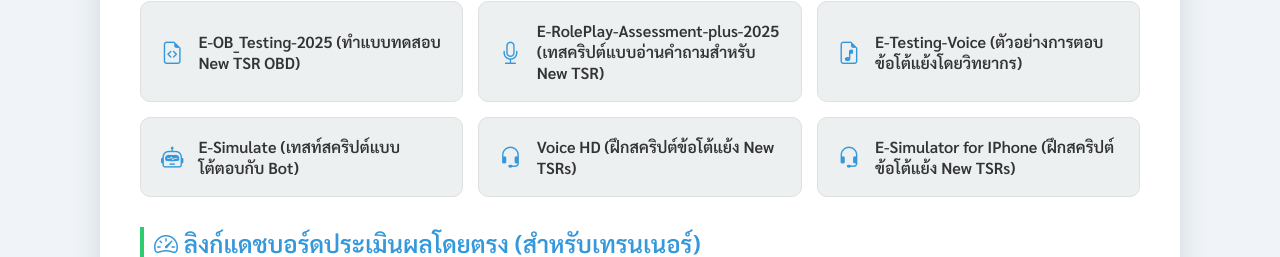
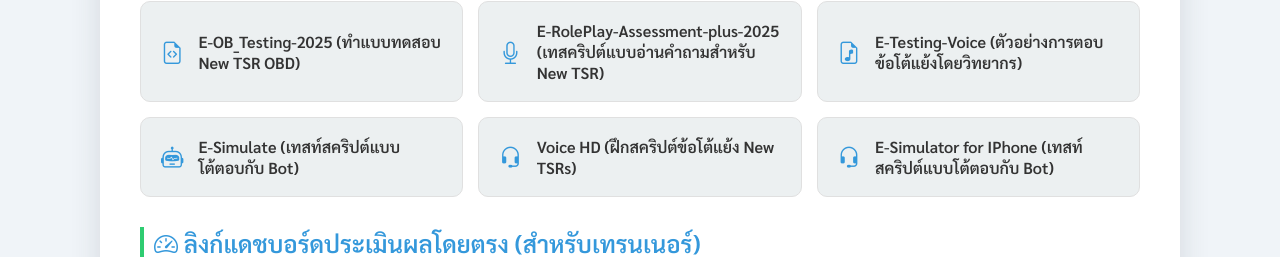
Before and after one commit to armthitikorn/Regiter-campaign, a plain HTML site: page index.html in a window 1280 px wide. Shown: the part 295-552 px from the top of the page. Drawn offline with nearby package versions, Linux system fonts and the light colour scheme.

Commit message:
Update index.html

```diff
--- a/index.html
+++ b/index.html
@@ -201,7 +201,7 @@ a.direct-link i {
         </li>
             <li onclick="showQR('https://armthitikorn.github.io/E-Simulator_2026/')">
             <i class="bi bi-headset"></i>
-            E-Simulator for IPhone (ฝึกสคริปต์ข้อโต้แย้ง New TSRs)
+            E-Simulator for IPhone (เทสท์สคริปต์แบบโต้ตอบกับ Bot)
         </li>
     </ul>
 
```
